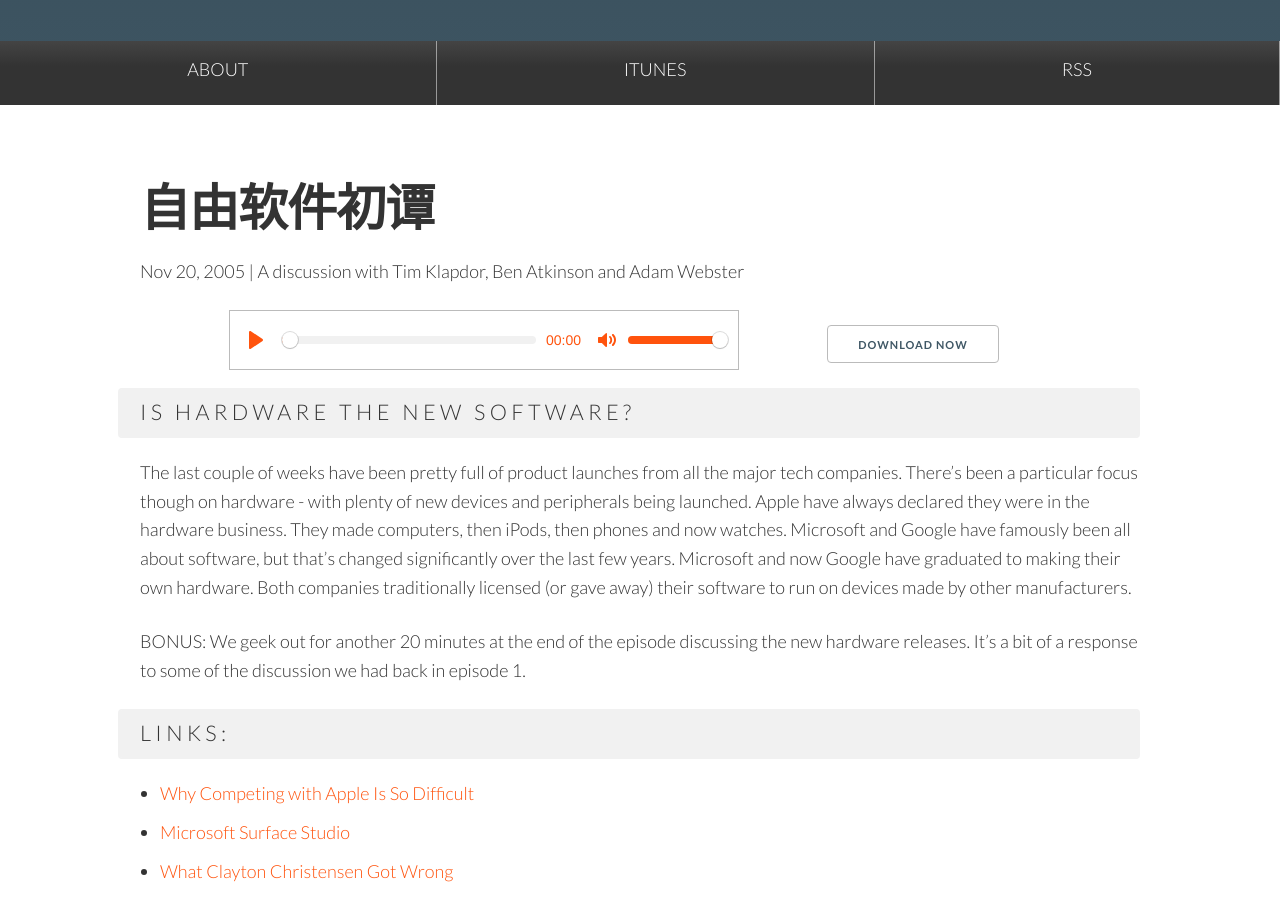
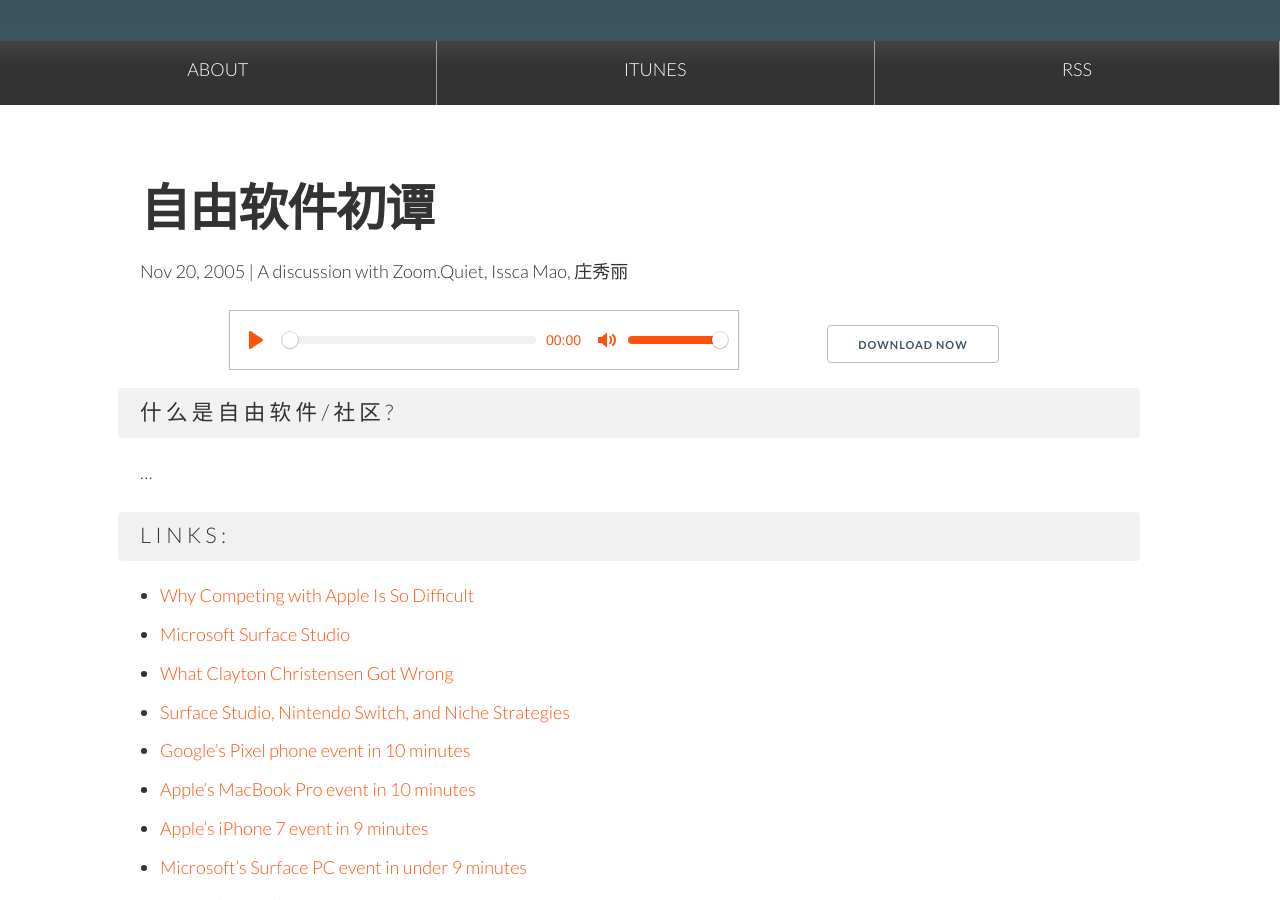
Before and after one commit to 101camp/fm, a Jekyll site: the page built from _posts/2005-11-20-episode-00-freedom-discuss.md, in a window 1280 px wide and 900 px high, scrolled down 499 px. Built offline with Jekyll 4.4.1, drawn with Linux system fonts in a browser that asks for light colours; comment, search, counter and statistics services are not loaded; some of the changed text lies outside the part shown.

Commit message:
👌 IMPROVE:

```diff
--- a/_posts/2005-11-20-episode-00-freedom-discuss.md
+++ b/_posts/2005-11-20-episode-00-freedom-discuss.md
@@ -3,21 +3,21 @@ layout: post
 title: "自由软件初谭"
 date: 2005-11-20 20:42:00
 file: http://0.zoomquiet.top/CPyUG/zq2voice/051120-FreedomDiscuss.mp3
-summary: "Episode 7 - We talk about the current wave of new hardware bought about by Google, Microsoft and Apple."
-description: "Microsoft and Google have famously been all about software, but that's changed significantly over the last few years. Microsoft and now Google have graduated to making their own hardware. Both companies traditionally licensed (or gave away) their software to run on devices made by other manufacturers. So why the move from software to hardware? BONUS: We geek out for another 20 minutes at the end of the episode discussing the new hardware releases. It's a bit of a response to some of the discussion we had back in episode 1."
-duration: "51:35"
-length: "74352483"
+summary: "Episode 00 - 为北师范老师分析什么是自由软件, 以及自由软件社区的基本运营生态,由 Issac Mao 主讲"
+description: "庄老师计划发起一个有关网络教育的网络社区, 但是, 不知道如何开始, 所以, 找大妈, 当然大妈那时也是小萌新, 于是通过大胆的直接邀请, 获得 Issac Mao 的支持,但是主持进行人生第一次主动发起的网络会议..."
+duration: "89:5"
+length: "5345"
 explicit: "no"
-keywords: "hardware, apple, google, microsoft,"
 block: "no"
-voices: "Tim Klapdor, Ben Atkinson and Adam Webster"
+keywords: "community, freesoftware, issacmao, dama, zoomquiet,"
+voices: "Zoom.Quiet, Issca Mao, 庄秀丽"
 ---
 
-### Is hardware the new software?
+### 什么是自由软件/社区?
 
-The last couple of weeks have been pretty full of product launches from all the major tech companies. There’s been a particular focus though on hardware - with plenty of new devices and peripherals being launched. Apple have always declared they were in the hardware business. They made computers, then iPods, then phones and now watches. Microsoft and Google have famously been all about software, but that's changed significantly over the last few years. Microsoft and now Google have graduated to making their own hardware. Both companies traditionally licensed (or gave away) their software to run on devices made by other manufacturers.
+...
 
-BONUS: We geek out for another 20 minutes at the end of the episode discussing the new hardware releases. It's a bit of a response to some of the discussion we had back in episode 1.
+
 
 ### Links:
 
```
